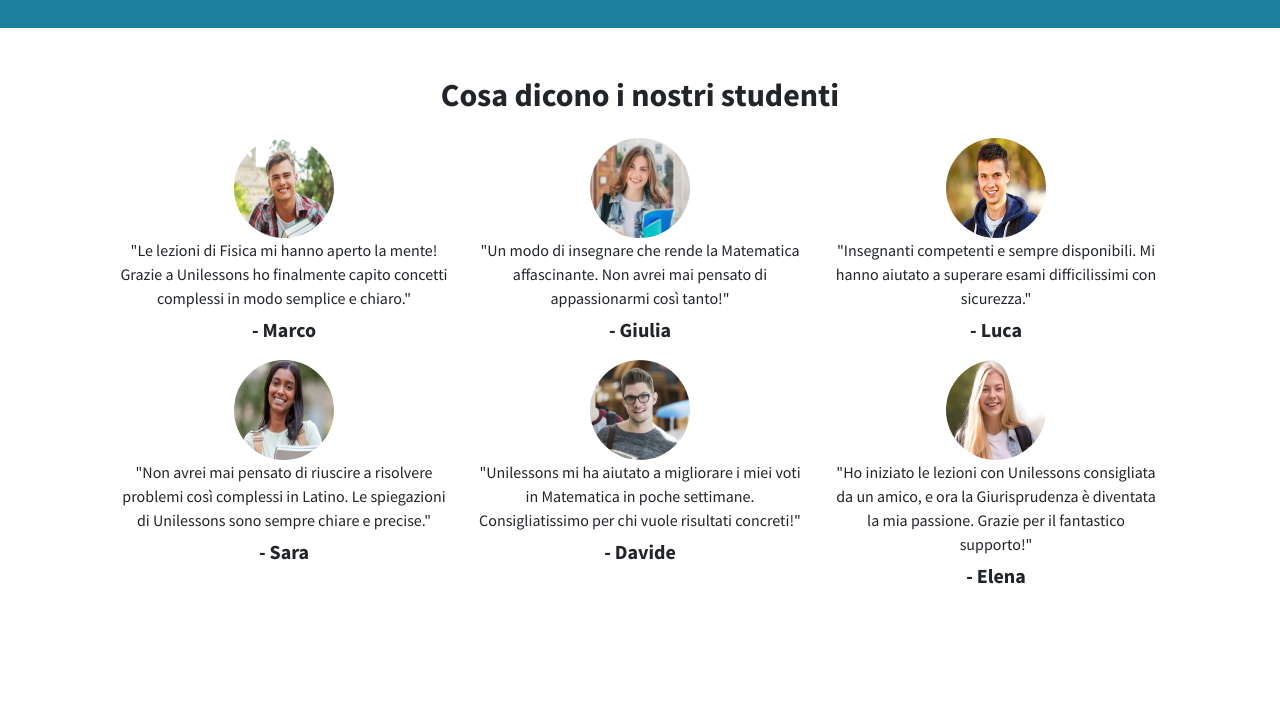
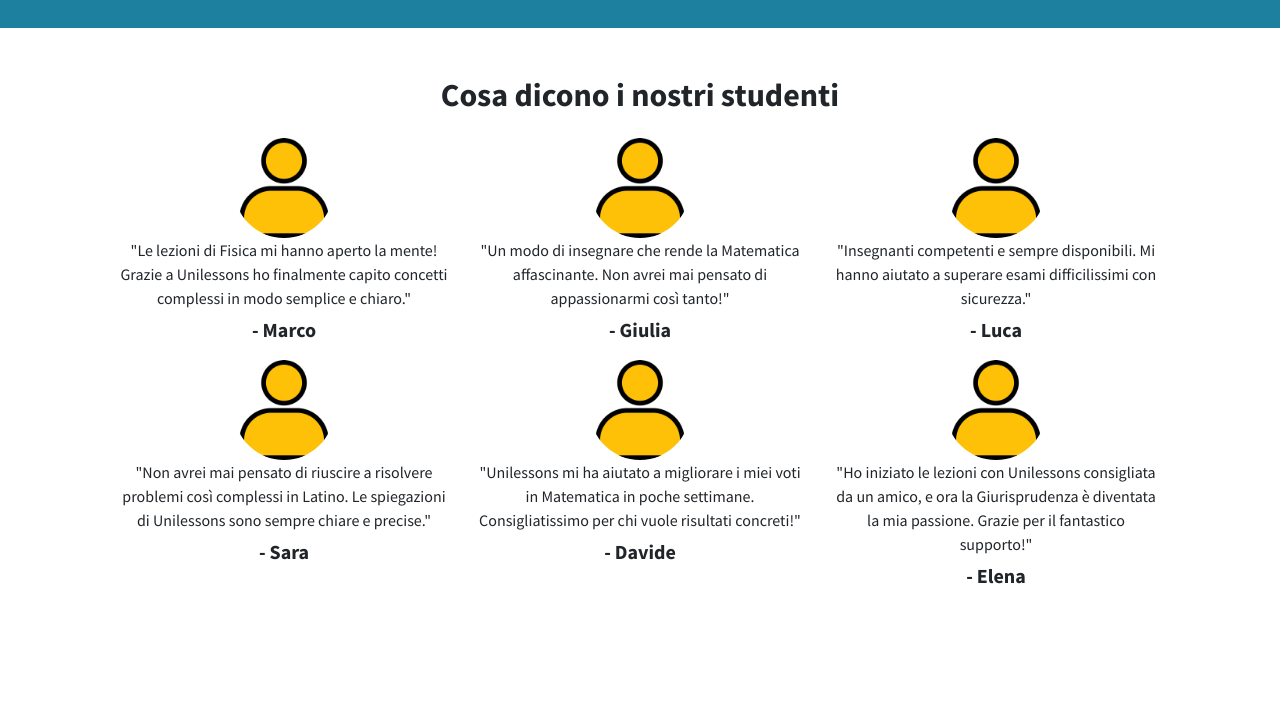
Before and after one commit to Unilessons/websitelessons, a plain HTML site: page index.html in a window 1280 px wide. Shown: the part 3660-4372 px from the top of the page. Drawn offline with nearby package versions, Linux system fonts and the light colour scheme.

Commit message:
foto_nuove

```diff
--- a/index.html
+++ b/index.html
@@ -1632,7 +1632,7 @@
                         <!-- Review 1 -->
                         <div class="col-lg-4" style="margin-bottom: 10px;">
                             <div class="review" >
-                                <img src="assets/faces/marco.png" alt="Foto di Marco" class="rounded-circle mb-0" width="100" height="100">
+                                <img src="assets/faces/user.jpeg" alt="Foto di Marco" class="rounded-circle mb-0" width="100" height="100">
                                 <p class="mb-0" style="padding: 0 !important;">"Le lezioni di Fisica mi hanno aperto la mente! Grazie a Unilessons ho finalmente capito concetti complessi in modo semplice e chiaro."</p>
                                 <h5 class="mt-2">- Marco</h5>
                             </div>
@@ -1640,7 +1640,7 @@
                         <!-- Review 2 -->
                         <div class="col-lg-4" style="margin-bottom: 10px;">
                             <div class="review" >
-                                <img src="assets/faces/giulia.png" alt="Foto di Giulia" class="rounded-circle mb-0" width="100" height="100">
+                                <img src="assets/faces/user.jpeg" alt="Foto di Giulia" class="rounded-circle mb-0" width="100" height="100">
                                 <p class="mb-0" style="padding: 0 !important;">"Un modo di insegnare che rende la Matematica affascinante. Non avrei mai pensato di appassionarmi così tanto!"</p>
                                 <h5 class="mt-2">- Giulia</h5>
                             </div>
@@ -1648,7 +1648,7 @@
                         <!-- Review 3 -->
                         <div class="col-lg-4" style="margin-bottom: 10px;">
                             <div class="review" >
-                                <img src="assets/faces/luca.png" alt="Foto di Luca" class="rounded-circle mb-0" width="100" height="100">
+                                <img src="assets/faces/user.jpeg" alt="Foto di Luca" class="rounded-circle mb-0" width="100" height="100">
                                 <p class="mb-0" style="padding: 0 !important;">"Insegnanti competenti e sempre disponibili. Mi hanno aiutato a superare esami difficilissimi con sicurezza."</p>
                                 <h5 class="mt-2">- Luca</h5>
                             </div>
@@ -1656,7 +1656,7 @@
                         <!-- Review 4 -->
                         <div class="col-lg-4" style="margin-bottom: 10px;">
                             <div class="review" >
-                                <img src="assets/faces/sara.png" alt="Foto di Sara" class="rounded-circle mb-0" width="100" height="100">
+                                <img src="assets/faces/user.jpeg" alt="Foto di Sara" class="rounded-circle mb-0" width="100" height="100">
                                 <p class="mb-0" style="padding: 0 !important;">"Non avrei mai pensato di riuscire a risolvere problemi così complessi in Latino. Le spiegazioni di Unilessons sono sempre chiare e precise."</p>
                                 <h5 class="mt-2">- Sara</h5>
                             </div>
@@ -1664,7 +1664,7 @@
                         <!-- Review 5 -->
                         <div class="col-lg-4" style="margin-bottom: 10px;">
                             <div class="review" >
-                                <img src="assets/faces/davide.png" alt="Foto di Davide" class="rounded-circle mb-0" width="100" height="100">
+                                <img src="assets/faces/user.jpeg" alt="Foto di Davide" class="rounded-circle mb-0" width="100" height="100">
                                 <p class="mb-0" style="padding: 0 !important;">"Unilessons mi ha aiutato a migliorare i miei voti in Matematica in poche settimane. Consigliatissimo per chi vuole risultati concreti!"</p>
                                 <h5 class="mt-2">- Davide</h5>
                             </div>
@@ -1672,7 +1672,7 @@
                         <!-- Review 6 -->
                         <div class="col-lg-4" style="margin-bottom: 10px;">
                             <div class="review" >
-                                <img src="assets/faces/elena.png" alt="Foto di Elena" class="rounded-circle mb-0" width="100" height="100">
+                                <img src="assets/faces/user.jpeg" alt="Foto di Elena" class="rounded-circle mb-0" width="100" height="100">
                                 <p class="mb-0" style="padding: 0 !important;">"Ho iniziato le lezioni con Unilessons consigliata da un amico, e ora la Giurisprudenza è diventata la mia passione. Grazie per il fantastico supporto!"</p>
                                 <h5 class="mt-2">- Elena</h5>
                             </div>
```
Also changed, not shown: assets/faces/user.jpeg (added), custom_qr_code_sito_new.png (added).
